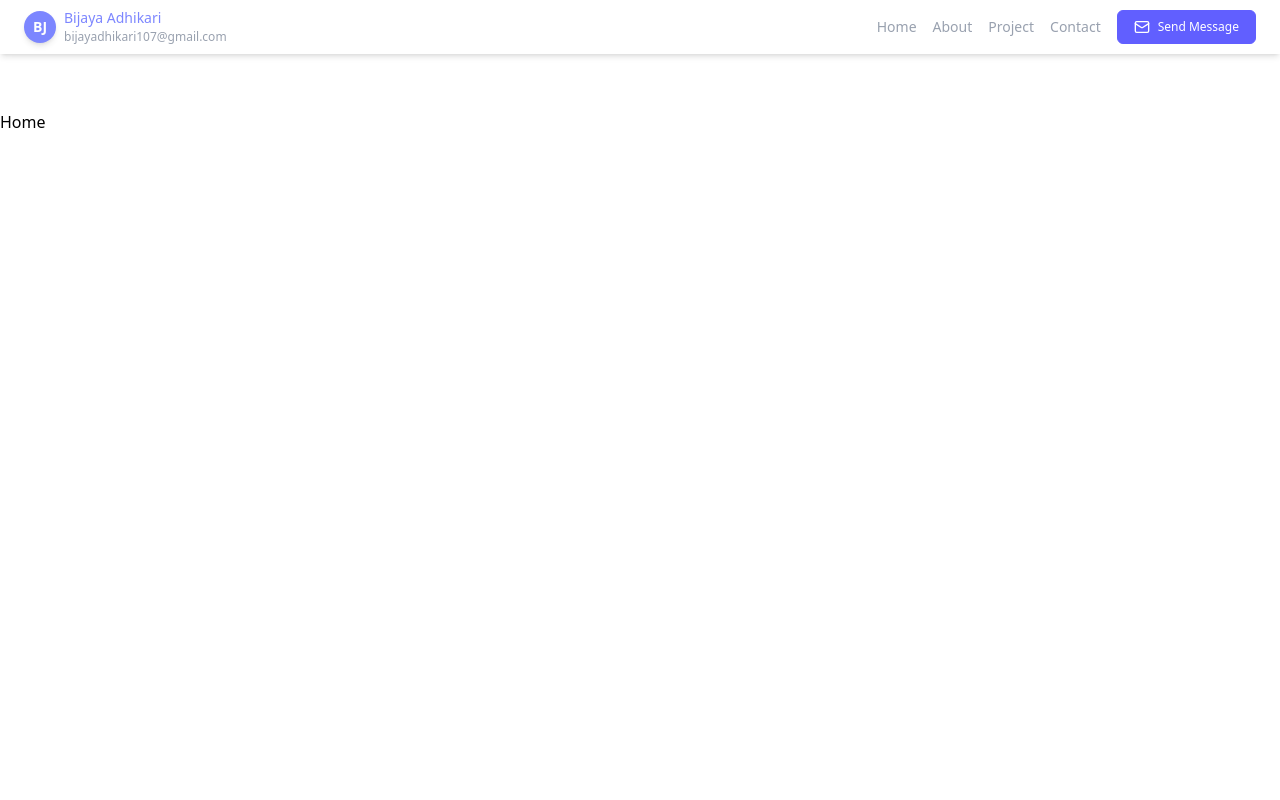
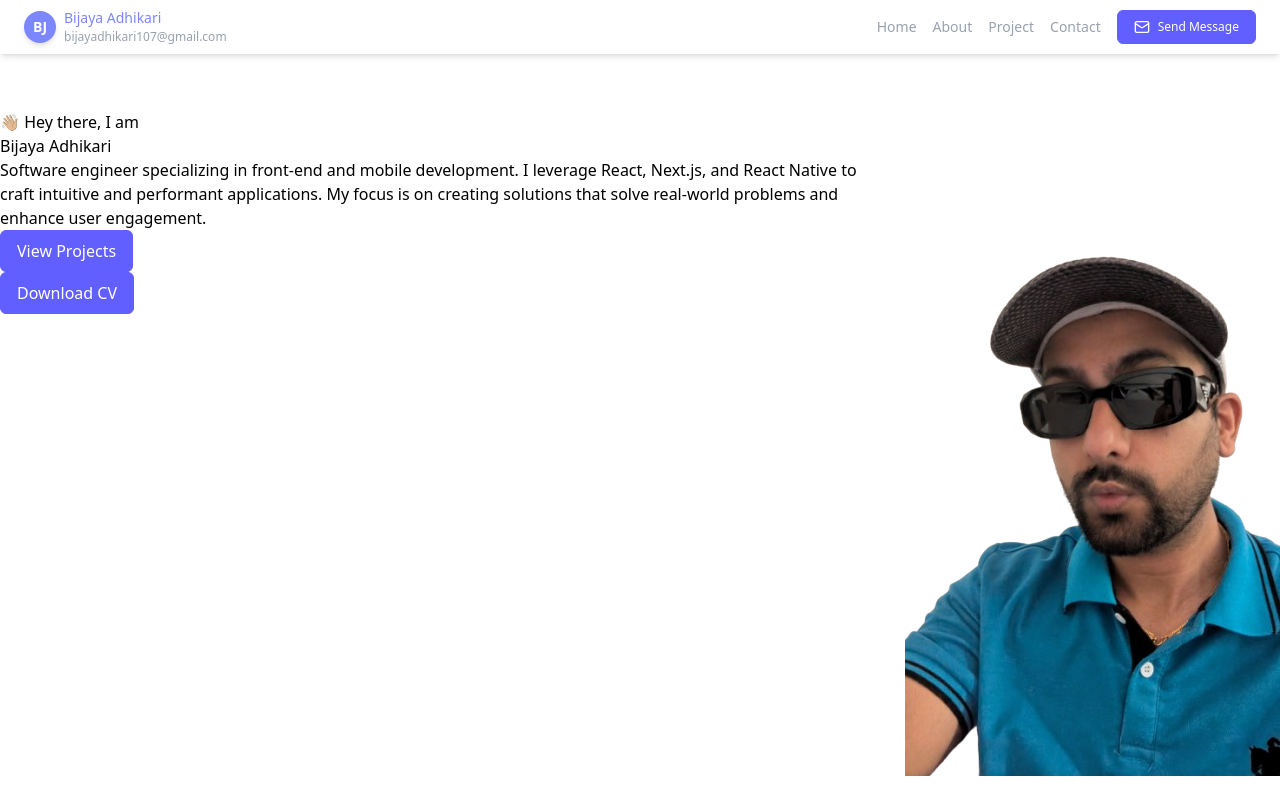
Before and after one commit to bjadhs/portfolio.bijayadhikari.io, a React (Vite) app: page / in a window 1280 px wide. Shown: the top 800 px of the page. Built offline with nearby package versions, Linux system fonts and the light colour scheme.

Commit message:
banner funny 😃

```diff
--- /dev/null
+++ b/src/components/Banner.tsx
@@ -0,0 +1,23 @@
+const Banner = () => {
+  return (
+    <div className='flex gap-4'>
+      <div className='flex flex-col '>
+        <h1>👋🏼 Hey there, I am </h1>
+        <h2> Bijaya Adhikari</h2>
+        <p>
+          Software engineer specializing in front-end and mobile development. I
+          leverage React, Next.js, and React Native to craft intuitive and
+          performant applications. My focus is on creating solutions that solve
+          real-world problems and enhance user engagement.
+        </p>
+        <div>
+          <button>View Projects</button>
+          <button>Download CV</button>
+        </div>
+      </div>
+      <img src='bj.png' alt='Bijaya Adhikari' />
+    </div>
+  );
+};
+
+export default Banner;
--- a/src/components/Header.tsx
+++ b/src/components/Header.tsx
@@ -19,7 +19,7 @@ const Header = () => {
       <nav className='flex items-center space-x-4'>
         <ul className='flex justify-center items-center space-x-4 text-gray-500 text-sm'>
           <li>
-            <a href='#home'>Home</a>
+            <a href='#banner'>Home</a>
           </li>
           <li>
             <a href='#about'>About</a>
--- a/src/pages/Home.tsx
+++ b/src/pages/Home.tsx
@@ -1,9 +1,11 @@
+import Banner from '../components/Banner';
+
 const Home = () => {
   return (
     <div className='h-screen'>
       {/* Home */}
-      <div id='home' className='h-screen pt-14'>
-        Home
+      <div id='banner' className='h-screen pt-14'>
+        <Banner />
       </div>
       <div id='about' className='h-56'>
         About
```
Also changed, not shown: Todos.txt, public/bj.png (added).
